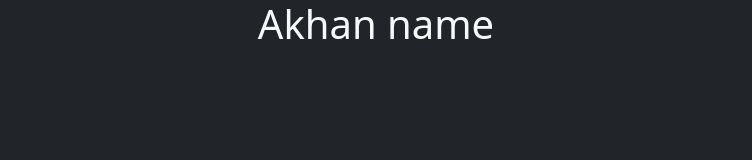
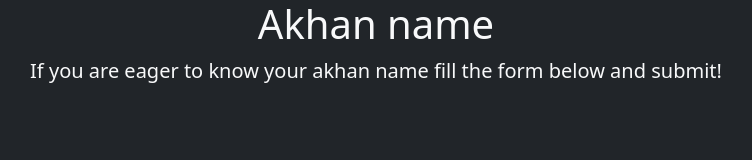
Before and after one commit to Kimutai01/Akhan-naming, a plain HTML site: page index.html in a window 1280 px wide. Shown: the whole page, without its empty margins (264-1016 px from the left). Drawn offline with nearby package versions, Linux system fonts and the light colour scheme.

Commit message:
adding the paragraph

```diff
--- a/index.html
+++ b/index.html
@@ -13,6 +13,7 @@
   <body class="bg-dark text-light">
     <div class="container">
       <h1 class="text-center">Akhan name</h1>
+      <p class="text-center lead">If you are eager to know your akhan name fill the form below and submit!</p>
     </div>
 
     </div>
```
